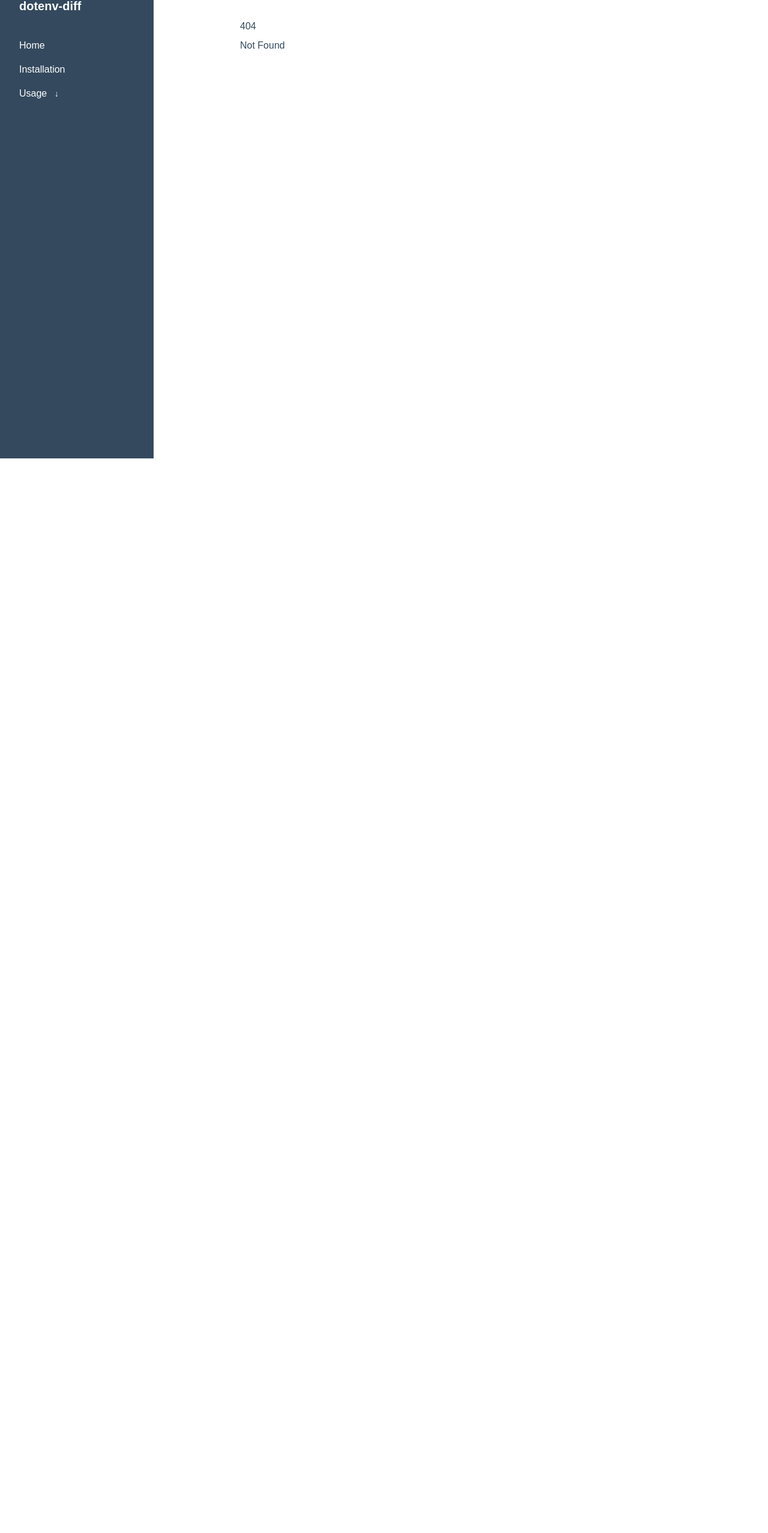
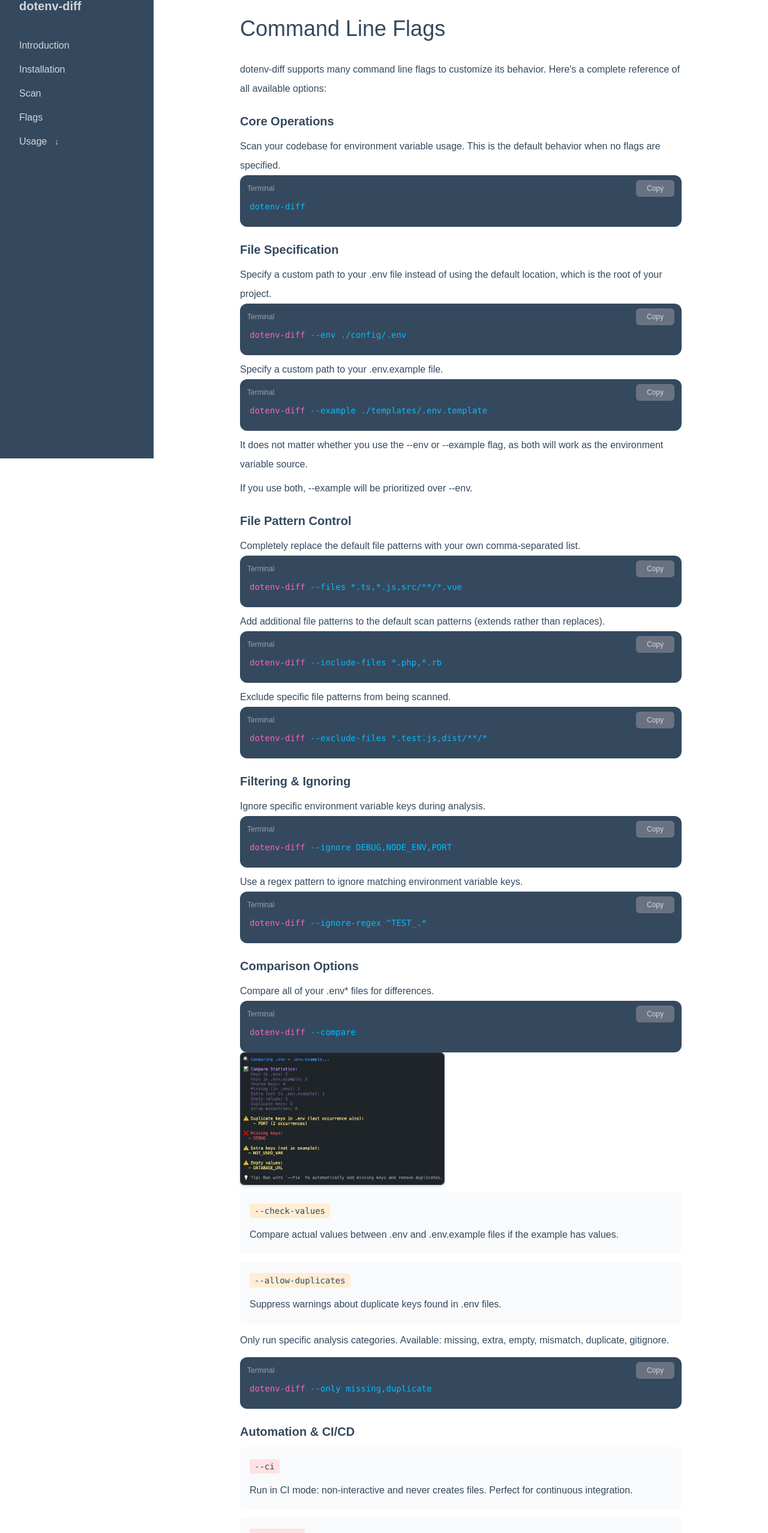
Before and after one commit to Chrilleweb/dotenv-diff-docs, a SvelteKit app: page /flags in a window 1280 px wide. Before the commit this address had no page. Shown: the part 36-2591 px from the top of the page at 60% size. Before the commit the page ends 800 px from the top, so only its background shows below. Built offline with nearby package versions, Linux system fonts and the light colour scheme.

Commit message:
flags page

```diff
--- a/src/components/Sidebar.svelte
+++ b/src/components/Sidebar.svelte
@@ -5,8 +5,10 @@
 	let dropdownOpen: string | null = null;
 
 	const navItems = [
-		{ title: 'Home', href: '/' },
+		{ title: 'Introduction', href: '/' },
 		{ title: 'Installation', href: '/installation' },
+		{ title: 'Scan', href: '/scan' },
+		{ title: 'Flags', href: '/flags' },
 		{
 			title: 'Usage',
 			children: [
@@ -31,7 +33,7 @@
 </script>
 
 <!-- Desktop sidebar -->
-<nav class="fixed top-0 left-0 h-full w-64 bg-navbar-color p-8 text-white hidden lg:block z-40">
+<nav class="fixed top-0 left-0 h-full w-64 bg-navbar-color p-8 text-gray-300 hidden lg:block z-40">
 	<a href="/" class="text-xl font-semibold">dotenv-diff</a>
 	<ul class="mt-8 space-y-2">
 		{#each navItems as item}
--- /dev/null
+++ b/src/routes/flags/+page.svelte
@@ -0,0 +1,260 @@
+<script lang="ts">
+	import Title from '$components/Title.svelte';
+	import BackNext from '$components/BackNext.svelte';
+	import CodeBlock from '$components/CodeBlock.svelte';
+	import ClickableImage from '$components/ClickableImage.svelte';
+    import OpenImg from '$components/modals/OpenGif.svelte';
+
+	let showModal = false;
+	let currentImageSrc = '';
+
+	function openModal(imgSrc: string) {
+		currentImageSrc = imgSrc;
+		showModal = true;
+	}
+
+	function closeModal() {
+		showModal = false;
+		currentImageSrc = '';
+	}
+
+	function handleKeydown(event: KeyboardEvent) {
+		if (event.key === 'Escape' && showModal) {
+			event.preventDefault();
+			closeModal();
+		}
+	}
+</script>
+
+<svelte:window on:keydown={handleKeydown} />
+
+<svelte:head>
+	<title>dotenv-diff - Command Line Flags</title>
+	<meta
+		name="description"
+		content="Complete reference for all dotenv-diff command line flags and options."
+	/>
+</svelte:head>
+
+<div class="space-y-6">
+	<Title fullText="Command Line Flags" />
+
+	<p>
+		dotenv-diff supports many command line flags to customize its behavior. Here's a complete
+		reference of all available options:
+	</p>
+
+	<div class="space-y-6">
+		<section>
+			<h2 class="mb-3 text-xl font-semibold">Core Operations</h2>
+			<p class="mt-2">
+				Scan your codebase for environment variable usage. This is the default behavior when no
+				flags are specified.
+			</p>
+			<CodeBlock label="Terminal" command="dotenv-diff" />
+		</section>
+
+		<section>
+			<h2 class="mb-3 text-xl font-semibold">File Specification</h2>
+			<p class="mt-2">
+				Specify a custom path to your .env file instead of using the default location, which is the
+				root of your project.
+			</p>
+			<CodeBlock label="Terminal" command="dotenv-diff --env ./config/.env" />
+			<p class="mt-2">Specify a custom path to your .env.example file.</p>
+			<CodeBlock label="Terminal" command="dotenv-diff --example ./templates/.env.template" />
+			<p class="mt-2">
+				It does not matter whether you use the --env or --example flag, as both will work as the
+				environment variable source.
+			</p>
+			<p class="mt-2">If you use both, --example will be prioritized over --env.</p>
+		</section>
+
+		<section>
+			<h2 class="mb-3 text-xl font-semibold">File Pattern Control</h2>
+			<p class="mt-2">
+				Completely replace the default file patterns with your own comma-separated list.
+			</p>
+			<CodeBlock label="Terminal" command="dotenv-diff --files *.ts,*.js,src/**/*.vue" />
+			<p class="mt-2">
+				Add additional file patterns to the default scan patterns (extends rather than replaces).
+			</p>
+			<CodeBlock label="Terminal" command="dotenv-diff --include-files *.php,*.rb" />
+			<p class="mt-2">Exclude specific file patterns from being scanned.</p>
+			<CodeBlock label="Terminal" command="dotenv-diff --exclude-files *.test.js,dist/**/*" />
+		</section>
+
+		<section>
+			<h2 class="mb-3 text-xl font-semibold">Filtering & Ignoring</h2>
+			<p class="mt-2">Ignore specific environment variable keys during analysis.</p>
+			<CodeBlock label="Terminal" command="dotenv-diff --ignore DEBUG,NODE_ENV,PORT" />
+			<p class="mt-2">Use a regex pattern to ignore matching environment variable keys.</p>
+			<CodeBlock label="Terminal" command="dotenv-diff --ignore-regex ^TEST_.*" />
+		</section>
+
+		<section>
+			<h2 class="mb-3 text-xl font-semibold">Comparison Options</h2>
+
+			<p class="mt-2">Compare all of your .env* files for differences.</p>
+			<CodeBlock label="Terminal" command="dotenv-diff --compare" />
+
+			<ClickableImage
+				src="/compare.png"
+				alt="Scan report showing unused keys"
+				onClick={() => openModal('/compare.png')}
+			/>
+
+			<div class="space-y-3">
+				<div class="rounded-lg bg-gray-50 p-4 dark:bg-gray-800">
+					<code class="rounded bg-orange-100 px-2 py-1 font-mono text-sm dark:bg-orange-900"
+						>--check-values</code
+					>
+					<p class="mt-2">
+						Compare actual values between .env and .env.example files if the example has values.
+					</p>
+				</div>
+
+				<div class="rounded-lg bg-gray-50 p-4 dark:bg-gray-800">
+					<code class="rounded bg-orange-100 px-2 py-1 font-mono text-sm dark:bg-orange-900"
+						>--allow-duplicates</code
+					>
+					<p class="mt-2">Suppress warnings about duplicate keys found in .env files.</p>
+				</div>
+				<p class="mt-2">
+					Only run specific analysis categories. Available: missing, extra, empty, mismatch,
+					duplicate, gitignore.
+				</p>
+				<CodeBlock label="Terminal" command="dotenv-diff --only missing,duplicate" />
+			</div>
+		</section>
+
+		<section>
+			<h2 class="mb-3 text-xl font-semibold">Automation & CI/CD</h2>
+
+			<div class="space-y-3">
+				<div class="rounded-lg bg-gray-50 p-4 dark:bg-gray-800">
+					<code class="rounded bg-red-100 px-2 py-1 font-mono text-sm dark:bg-red-900">--ci</code>
+					<p class="mt-2">
+						Run in CI mode: non-interactive and never creates files. Perfect for continuous
+						integration.
+					</p>
+				</div>
+
+				<div class="rounded-lg bg-gray-50 p-4 dark:bg-gray-800">
+					<code class="rounded bg-red-100 px-2 py-1 font-mono text-sm dark:bg-red-900"
+						>-y, --yes</code
+					>
+					<p class="mt-2">Automatically answer "Yes" to all prompts and run non-interactively.</p>
+				</div>
+
+				<div class="rounded-lg bg-gray-50 p-4 dark:bg-gray-800">
+					<code class="rounded bg-red-100 px-2 py-1 font-mono text-sm dark:bg-red-900"
+						>--strict</code
+					>
+					<p class="mt-2">
+						Enable strict mode - the process will fail on warnings, not just errors.
+					</p>
+				</div>
+
+				<div class="rounded-lg bg-gray-50 p-4 dark:bg-gray-800">
+					<code class="rounded bg-red-100 px-2 py-1 font-mono text-sm dark:bg-red-900">--fix</code>
+					<p class="mt-2">
+						Automatically fix common issues like removing duplicates and adding missing keys.
+					</p>
+				</div>
+			</div>
+		</section>
+
+		<section>
+			<h2 class="mb-3 text-xl font-semibold">Output Control</h2>
+
+			<div class="space-y-3">
+				<div class="rounded-lg bg-gray-50 p-4 dark:bg-gray-800">
+					<code class="rounded bg-indigo-100 px-2 py-1 font-mono text-sm dark:bg-indigo-900"
+						>--json</code
+					>
+					<p class="mt-2">Output results in JSON format instead of human-readable text.</p>
+				</div>
+
+				<div class="rounded-lg bg-gray-50 p-4 dark:bg-gray-800">
+					<code class="rounded bg-indigo-100 px-2 py-1 font-mono text-sm dark:bg-indigo-900"
+						>--no-color</code
+					>
+					<p class="mt-2">Disable colored output for terminals that don't support colors.</p>
+				</div>
+
+				<div class="rounded-lg bg-gray-50 p-4 dark:bg-gray-800">
+					<code class="rounded bg-indigo-100 px-2 py-1 font-mono text-sm dark:bg-indigo-900"
+						>--no-show-unused</code
+					>
+					<p class="mt-2">Hide variables that are defined in .env but not used in your codebase.</p>
+				</div>
+
+				<div class="rounded-lg bg-gray-50 p-4 dark:bg-gray-800">
+					<code class="rounded bg-indigo-100 px-2 py-1 font-mono text-sm dark:bg-indigo-900"
+						>--no-show-stats</code
+					>
+					<p class="mt-2">Hide the statistics summary at the end of the report.</p>
+				</div>
+			</div>
+		</section>
+
+		<section>
+			<h2 class="mb-3 text-xl font-semibold">Security</h2>
+
+			<div class="space-y-3">
+				<div class="rounded-lg bg-gray-50 p-4 dark:bg-gray-800">
+					<code class="rounded bg-pink-100 px-2 py-1 font-mono text-sm dark:bg-pink-900"
+						>--no-secrets</code
+					>
+					<p class="mt-2">
+						Disable secret detection during codebase scanning (secret detection is enabled by
+						default).
+					</p>
+				</div>
+			</div>
+		</section>
+
+		<section>
+			<h2 class="mb-3 text-xl font-semibold">Common Flag Combinations</h2>
+
+			<div class="space-y-3">
+				<div class="rounded-lg bg-blue-50 p-4 dark:bg-blue-900">
+					<p class="mb-2 font-medium">CI/CD Pipeline:</p>
+					<CodeBlock label="Terminal" command="dotenv-diff --ci --strict --json" />
+					<p class="mt-2 text-sm text-gray-600 dark:text-gray-400">
+						Perfect for automated checks that fail on issues and output JSON for parsing.
+					</p>
+				</div>
+
+				<div class="rounded-lg bg-blue-50 p-4 dark:bg-blue-900">
+					<p class="mb-2 font-medium">Custom File Patterns:</p>
+					<CodeBlock
+						label="Terminal"
+						command="dotenv-diff --files src/**/*.ts,*.vue --exclude-files *.test.ts"
+					/>
+					<p class="mt-2 text-sm text-gray-600 dark:text-gray-400">
+						Scan only TypeScript and Vue files, but skip test files.
+					</p>
+				</div>
+
+				<div class="rounded-lg bg-blue-50 p-4 dark:bg-blue-900">
+					<p class="mb-2 font-medium">Focus on Missing Variables:</p>
+					<CodeBlock label="Terminal" command="dotenv-diff --only missing --no-show-unused" />
+					<p class="mt-2 text-sm text-gray-600 dark:text-gray-400">
+						Only check for missing variables and hide unused ones.
+					</p>
+				</div>
+			</div>
+		</section>
+	</div>
+
+	<p>
+		These flags give you complete control over how dotenv-diff analyzes your environment variables,
+		making it perfect for any workflow or CI/CD pipeline.
+	</p>
+</div>
+
+<BackNext backHref="/compare" nextHref="/examples" nextTitle="Examples" />
+
+<OpenImg open={showModal} onClose={closeModal} imgSrc={currentImageSrc} />
--- a/src/routes/scan/+page.svelte
+++ b/src/routes/scan/+page.svelte
@@ -1,7 +1,6 @@
 <script lang="ts">
   import Title from '$components/Title.svelte';
   import BackNext from '$components/BackNext.svelte';
-  import CodeBlock from '$components/CodeBlock.svelte';
   import OpenImg from '$components/modals/OpenGif.svelte';
   import ClickableImage from '$components/ClickableImage.svelte';
 
```
Also changed, not shown: static/compare.png (added).
